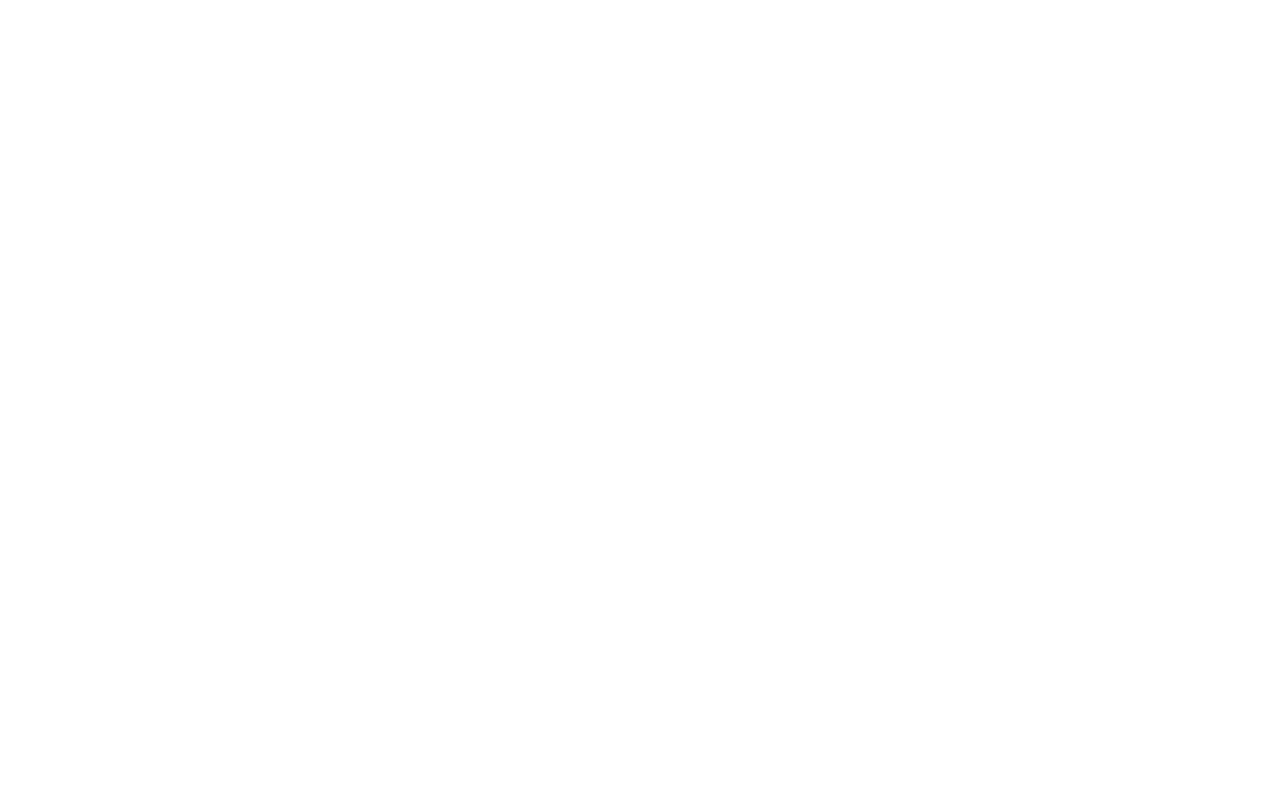
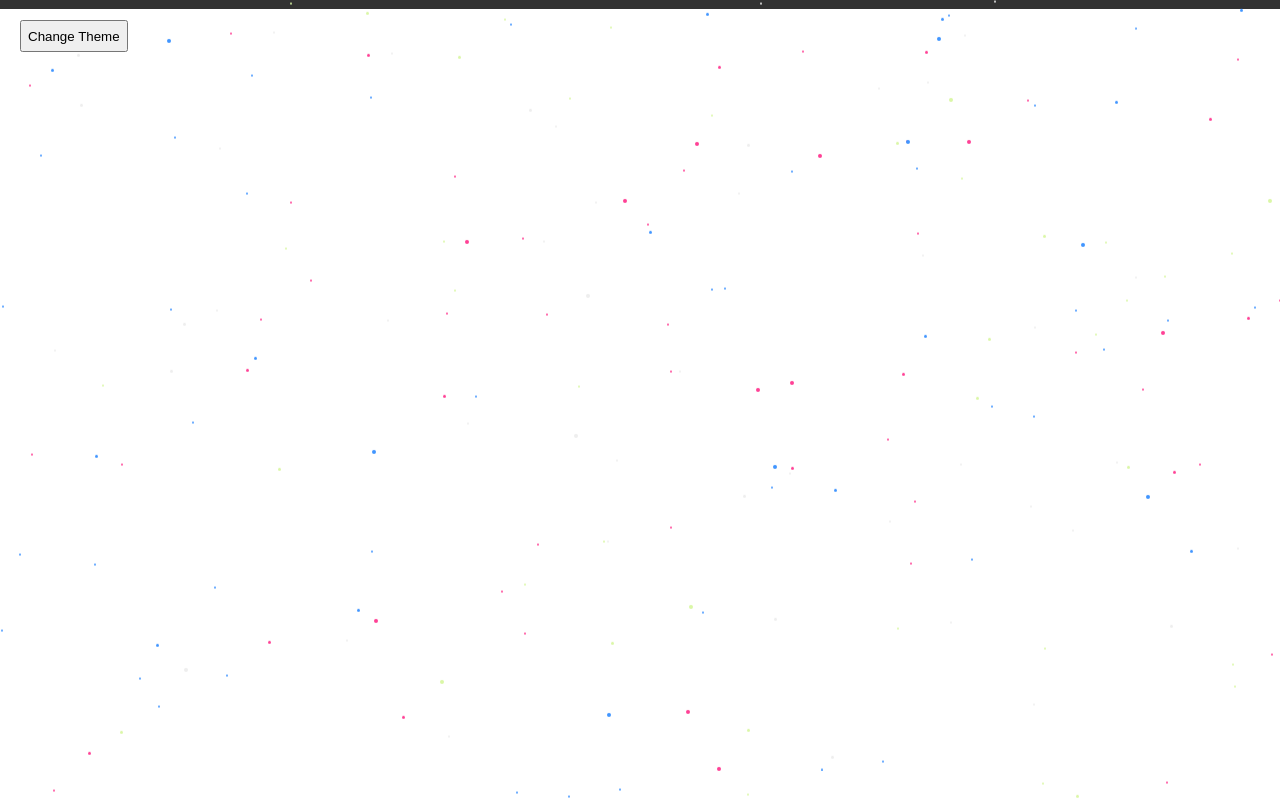
Before and after one commit to KayDee/Portfolio, a React (Create React App) app: page / in a window 1280 px wide. Shown: the top 800 px of the page. Built offline with nearby package versions, Linux system fonts and the light colour scheme.

Commit message:
At very early stage

```diff
--- a/src/App.js
+++ b/src/App.js
@@ -1,14 +1,16 @@
-import React, { Component } from 'react';
+import React, { Component } from 'react'
+// import Landing from './sections/Landing/landing'
+import Theme from './components/Themes/theme'
 // import logo from './logo.svg';
-// import './App.css';
+import './styles/App.css';
 
 class App extends Component {
   render() {
     return (
       <div className="App">
-
+        <Theme />
       </div>
-    );
+    )
   }
 }
 
--- /dev/null
+++ b/src/components/Nav/nav.js
@@ -0,0 +1,69 @@
+import React, { Component } from 'react'
+import PropTypes from 'prop-types'
+import './style.css'
+
+class Nav extends Component{
+
+  constructor(props){
+    super(props)
+    this.scrollEvent = this.scrollEvent
+    this.state = {
+      isOpaque: true
+    }
+  }
+
+  componentDidMount(){
+    window.addEventListener('scroll', this.scrollEvent)
+  }
+  componentWillUnmount(){
+    window.removeEventListener('scroll', this.scrollEvent)
+  }
+
+  static contextTypes = {
+    theme: PropTypes.any,
+    changeTheme: PropTypes.func
+  }
+
+  scrollEvent = () => {
+    if(window.pageYOffset > this.offsetTop){
+      this.setState({
+        isOpaque: false
+      })
+    }
+    else{
+      this.setState({
+        isOpaque: true
+      })
+    }
+  }
+
+  render(){
+    let curTheme = this.context.theme
+    let change = this.context.changeTheme
+    // console.log(this.context)
+    return(
+      <nav style={{'backgroundColor': this.state.isOpaque ? 'transparent' : curTheme.translucent}}>
+        <button onClick={(e) => change()}>Change Theme</button>
+        <div className="buttons-wrap">
+          <a href="#">About</a>
+          <a href="#">Projects</a>
+          <style>
+            {`
+              a, a:link, a:active, a:visited{
+                color: ${curTheme.text};
+              }
+              a:hover{
+                color: ${curTheme.highlight};
+              }
+            `}
+          </style>
+        </div>
+      </nav>
+    )
+  }
+}
+
+
+
+
+export default Nav
--- /dev/null
+++ b/src/components/Nav/style.css
@@ -0,0 +1,35 @@
+nav{
+  position: fixed;
+  top: 0;
+  width: 100%;
+  display: flex;
+  justify-content: space-between;
+  align-content: center;
+  flex-direction: row;
+  padding: 20px;
+}
+a, a:link, a:active, a:visited{
+  position: relative;
+  display: inline-block;
+  margin: 0 10px;
+  text-decoration: none;
+  font-size: 1.25em;
+  overflow: hidden;
+  padding: 0 10px;
+  padding-bottom: 5px;
+  transition: all 300ms ease;
+}
+a:after{
+  position: absolute;
+  bottom: 0px;
+  left: -120%;
+  content: '';
+  width: calc(100% + 10px);
+  height: 2px;
+  background-color: black;
+  transition: all 300ms ease;
+}
+
+a:hover:after{
+  left: -5px;
+}
--- /dev/null
+++ b/src/components/RainFall/rain.js
@@ -0,0 +1,17 @@
+import React, { Component } from 'react'
+import PropTypes from 'prop-types'
+import './rainStyle.sass'
+
+class RainFall extends Component{
+  render(){
+    return(
+      <div className="container">
+        <div className="parts one"></div>
+        <div className="parts two"></div>
+        <div className="parts three"></div>
+      </div>
+    )
+  }
+}
+
+export default RainFall
--- /dev/null
+++ b/src/components/RainFall/rainStyle.sass
@@ -0,0 +1,78 @@
+@function color()
+  $num: random(4)
+  $col: #eee
+  @if $num == 1
+    $col: #DAF7A6
+  @else if $num == 2
+    $col: #FF4095
+  @else if $num == 3
+    $col: #4095FF
+
+  @return $col
+
+@keyframes falling
+  from
+    transform: translateY(-150vh)
+  to
+    transform: translateY(0)
+
+
+@mixin get-shadow($num)
+  $val: '#{random($vw)}px #{random($vw)}px #{color()}'
+  @for $i from 2 through $num
+    $val: "#{$val}, #{random($vw)}px #{random($vw)}px #{color()}"
+  box-shadow: unquote($val)
+
+
+$high: 500
+$mid: 200
+$low: 100
+
+$vw: 2000
+
+$fast: 200s
+$faster: 100s
+$fastest: 50s
+
+
+
+*
+  box-sizing: border-box
+html, body
+  margin: 0
+  height: 100vh
+  width: 100vw
+
+  .container
+    position: relative
+    height: 100%
+    width: 100%
+    background-color: #323232
+
+    .parts
+      border-radius: 50%
+      top: 0
+      animation:
+        name: falling
+        timing-function: linear
+        iteration-count: infinite
+      &:after
+        content: " "
+        position: absolute
+        top: 2000px
+        border-radius: 50%
+      &.one, &.one:after
+        height: 2px
+        width: 2px
+        @include get-shadow($high)
+        animation-duration: $fastest
+      &.two, &.two:after
+        height: 3px
+        width: 3px
+        @include get-shadow($mid)
+        animation-duration: $faster
+      &.three, &.three:after
+        height: 4px
+        width: 4px
+        @include get-shadow($low)
+        animation-duration: $fast
--- /dev/null
+++ b/src/components/Themes/theme.js
@@ -0,0 +1,75 @@
+import React, { Component } from 'react'
+import Landing from '../../sections/Landing/landing'
+import { themesList } from './themeslist'
+import PropTypes from 'prop-types'
+import RainFall from '../RainFall/rain'
+
+
+class Theme extends Component{
+  constructor(props){
+    super(props)
+    // const themesList = themesList
+    // console.log(themesList)
+    this.state = {
+      theme: themesList[Math.floor(Math.random() * (themesList.length))]
+    }
+    this.changeTheme = this.changeTheme.bind(this)
+  }
+
+  changeTheme(){
+    let curName = this.state.theme.name
+    let newThemeList = themesList.filter((th) => {
+      return th.name !== curName
+    })
+    this.setState({
+      theme: newThemeList[Math.floor(Math.random() * (newThemeList.length))]
+    })
+  }
+
+  // static childContextTypes = {
+  //   theme: PropTypes.any,
+  //   changeTheme: PropTypes.func
+  // }
+
+  getChildContext(){
+    return{
+      theme: this.state.theme,
+      changeTheme: this.changeTheme
+    }
+  }
+
+
+
+  render(){
+    const curTheme = this.state.theme
+    return(
+      <div className="theme">
+        <style jsx="true">
+          {`
+            body {
+              background-color: ${curTheme.background};
+              body, h1, h2, h3, h4, h5, h6, p, ol, ul {
+                color: ${curTheme.text}
+              }
+            }
+          `}
+        </style>
+        <RainFall />
+        <Landing />
+      </div>
+    )
+  }
+}
+
+
+Theme.propTypes = {
+  children: PropTypes.node
+}
+
+Theme.childContextTypes = {
+  theme: PropTypes.any,
+  changeTheme: PropTypes.func
+}
+
+
+export default Theme
--- /dev/null
+++ b/src/components/Themes/themeslist.js
@@ -0,0 +1,17 @@
+export const themesList = [
+  {
+    name: 'Red',
+    background: 'rgba(249,122,114, 1)',
+    text: 'rgba(255, 255, 255, 1)',
+    highlight: 'rgba(255,134,144, 1)',
+    translucent: 'rgba(255,134,144, 0.6)'
+  },
+  {
+    name: 'Teal',
+    background: 'rgba(38,166,154, 1)',
+    text: 'rgba(255, 255, 255, 1)',
+    highlight: 'rgba(128, 203, 196, 1)',
+    translucent: 'rgba(128, 203, 196, 0.6)'
+  }
+]
+// export default themesList
--- /dev/null
+++ b/src/sections/Landing/landing.js
@@ -0,0 +1,26 @@
+import React, { Component } from 'react'
+import Nav from '../../components/Nav/nav'
+import PropTypes from 'prop-types'
+
+
+class Landing extends Component{
+
+
+  render(){
+    // console.log(this.context)
+    return(
+      <div className="landing-page">
+        <Nav />
+      </div>
+    )
+  }
+
+}
+
+Landing.contextTypes = {
+  theme: PropTypes.any,
+  changeTheme: PropTypes.func
+}
+
+
+export default Landing
--- /dev/null
+++ b/src/styles/App.css
@@ -0,0 +1,9 @@
+*{
+  box-sizing: border-box;
+}
+html, body, h1, h2, h3, h4, h5, h6, ul, ol, p{
+  margin: 0;
+}
+.theme{
+  position: relative;
+}
```
Also changed, not shown: package.json (+86 -0 lines), 1 other file (tests, documents, lock files or other folders).
